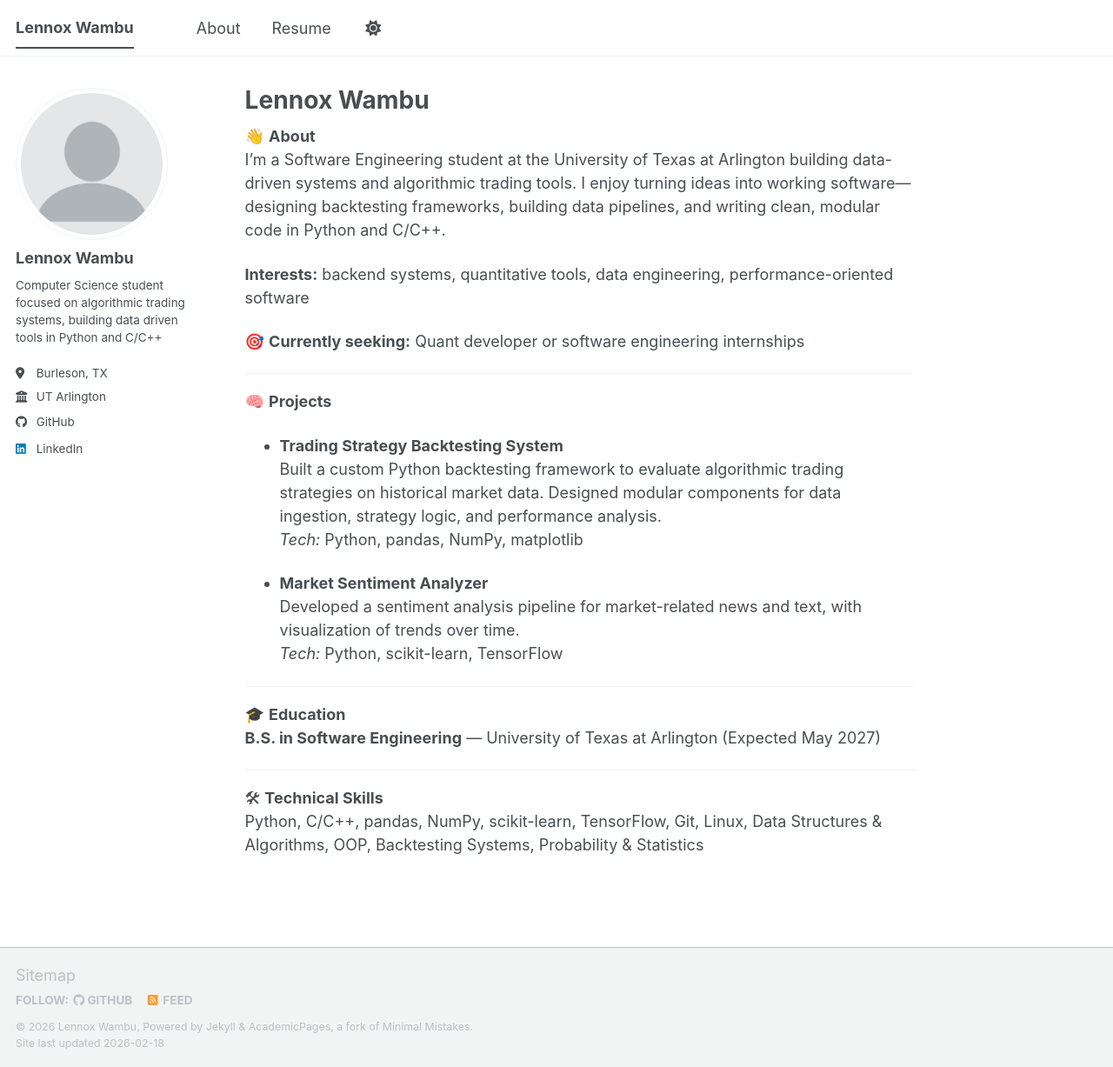
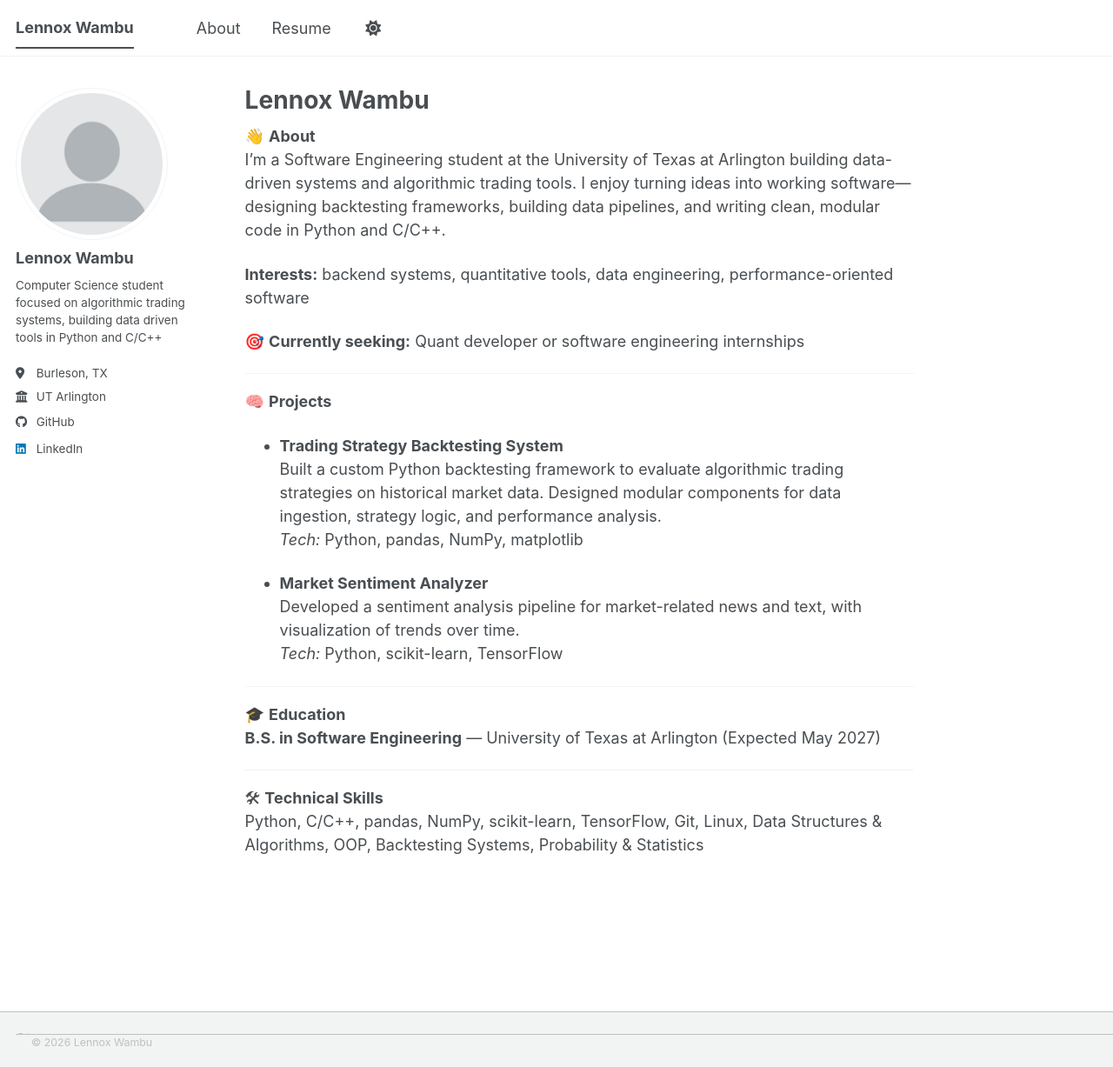
Before and after one commit to lennox909/lennox909.github.io, a Jekyll site: the page built from _pages/about.md, in a window 1280 px wide and 1227 px high. Shown: the whole window at 87% size. Built offline with Jekyll 4.4.1, drawn with Linux system fonts in a browser that asks for light colours; a script bundle is joined from its source files by our own code; library files that are not in the unit come from our copies.

Commit message:
Refactor footer to simplify structure and update copyright
Removed social icons section and updated copyright information.

```diff
--- a/_includes/footer.html
+++ b/_includes/footer.html
@@ -1,25 +1,5 @@
-{% include base_path %}
-
-{% if site.author.github or site.author.bitbucket or site.atom_feed.hide != true %}
-<div class="page__footer-follow">
-  <ul class="social-icons">
-    {% if site.data.ui-text[site.locale].follow_label %}
-      <li><strong>{{ site.data.ui-text[site.locale].follow_label }}</strong></li>
-    {% endif %}
-    {% if site.author.github %}
-      <li><a href="https://github.com/{{ site.author.github }}"><i class="fab fa-github" aria-hidden="true"></i> GitHub</a></li>
-    {% endif %}
-    {% if site.author.bitbucket %}
-      <li><a href="https://bitbucket.org/{{ site.author.bitbucket }}"><i class="fab fa-bitbucket" aria-hidden="true"></i> Bitbucket</a></li>
-    {% endif %}
-    {% if site.atom_feed.hide != true %}
-    <li><a href="{% if site.atom_feed.path %}{{ site.atom_feed.path }}{% else %}{{ base_path }}/feed.xml{% endif %}"><i class="fa fa-fw fa-rss-square" aria-hidden="true"></i> {{ site.data.ui-text[site.locale].feed_label | default: "Feed" }}</a></li>
-    {% endif %}
-  </ul>
-</div>
-{% endif %}
-
-<div class="page__footer-copyright">
-  &copy; {{ site.time | date: '%Y' }} {{ site.name | default: site.title }}, {{ site.data.ui-text[site.locale].powered_by | default: "Powered by" }} <a href="https://jekyllrb.com" rel="nofollow">Jekyll</a> &amp; <a href="https://github.com/academicpages/academicpages.github.io">AcademicPages</a>, a fork of <a href="https://mademistakes.com/work/minimal-mistakes-jekyll-theme/" rel="nofollow">Minimal Mistakes</a>.<br />
-  Site last updated {{ "now" | date: '%Y-%m-%d' }}
-</div>
+<footer class="page__footer">
+  <div class="page__footer-copyright">
+    © {{ site.time | date: '%Y' }} Lennox Wambu
+  </div>
+</footer>
```
